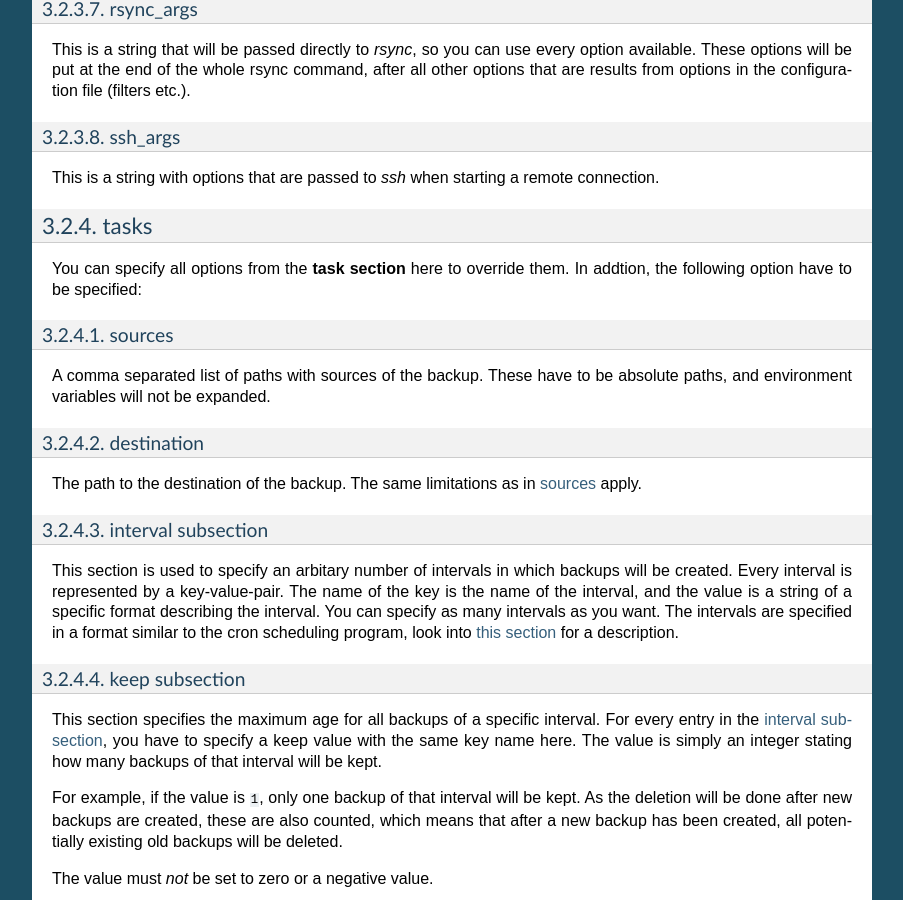
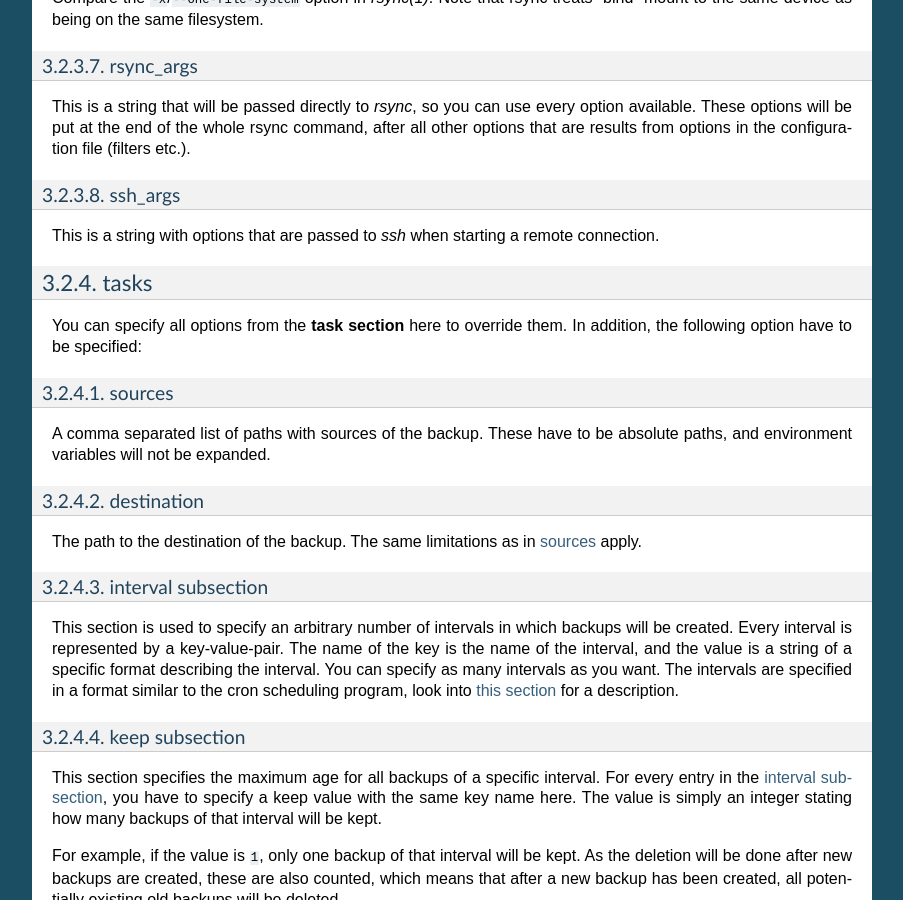
Before and after one commit to hakoerber/rbackupd, a Sphinx documentation site: the page built from doc/sphinx/source/config.rst, in a window 1280 px wide and 900 px high, scrolled down 3271 px. Shown: the whole window, without its empty margins (198-1101 px from the left). Built offline with Sphinx 7.4.7, drawn with Linux system fonts in a browser that asks for light colours; some of the changed text lies outside the part shown.

Commit message:
Fix typos.

```diff
--- a/README.rst
+++ b/README.rst
@@ -9,7 +9,7 @@
 You can specify multiple intervals in which snapshots will be created, and a
 maximum number of backups that should be kept for every interval. Intervals
 can be given in a cron-like format, which means you have great flexibility in
-specifiying these intervals.
+specifying these intervals.
 
 Thanks to rsync, rbackupd will preserve hardlinks, special files such as named
 sockets and fifos, device files, permissions, ownership, modification times,
--- a/doc/ideas/about-timestamps.txt
+++ b/doc/ideas/about-timestamps.txt
@@ -1,5 +1,5 @@
 Timestamps should represent the time the backup was started, it is therefore
 a guarantee that all changes made BEFORE that time are incorporated in the
 backup. When backups are links to other backups (either recursive hardlinks or
-simply symlinks) their timestamp should be indentical to the backup they link
+simply symlinks) their timestamp should be identical to the backup they link
 to.
--- /dev/null
+++ b/doc/ideas/misc.txt
@@ -0,0 +1 @@
+support envvars
--- a/doc/ideas/what-happens-when-backups-overlap.txt
+++ b/doc/ideas/what-happens-when-backups-overlap.txt
@@ -11,7 +11,7 @@
 
 - "single" means that only one backup will be made. The priority is determined
   by the order of the "interval" keys in the specific task sections. The
-  higest scheduled interval will take precedence. In the case above, when
+  highest scheduled interval will take precedence. In the case above, when
   the daily interval is set before the hourly interval in the configuration
   file, only a daily backup will be created. Note however that the hourly
   backup will be made in the next polling.
--- a/doc/sphinx/source/config.rst
+++ b/doc/sphinx/source/config.rst
@@ -225,7 +229,7 @@
 +++++
 
 You can specify all options from the **task section** here to override them. In
-addtion, the following option have to be specified:
+addition, the following option have to be specified:
 
 .. _sources:
 
@@ -246,7 +250,7 @@
 interval subsection
 ~~~~~~~~~~~~~~~~~~~
 
-This section is used to specify an arbitary number of intervals in which backups
+This section is used to specify an arbitrary number of intervals in which backups
 will be created. Every interval is represented by a key-value-pair. The name of
 the key is the name of the interval, and the value is a string of a specific
 format describing the interval. You can specify as many intervals as you want.
--- a/doc/sphinx/source/intro.rst
+++ b/doc/sphinx/source/intro.rst
@@ -13,7 +13,7 @@
 maximum number of snapshots that should be kept for every interval. Intervals
 can be given in a
 `cron <https://en.wikipedia.org/wiki/Cron#CRON_expression>`_-like format,
-which means you have great flexibility in specifiying these intervals.
+which means you have great flexibility in specifying these intervals.
 
 Thanks to rsync, |appname| will preserve hardlinks, special files such as named
 sockets and fifos, device files, permissions, ownership, modification times,
```
Also changed, not shown: other parts of doc/sphinx/source/config.rst (+6 -2 lines), 5 other files.
